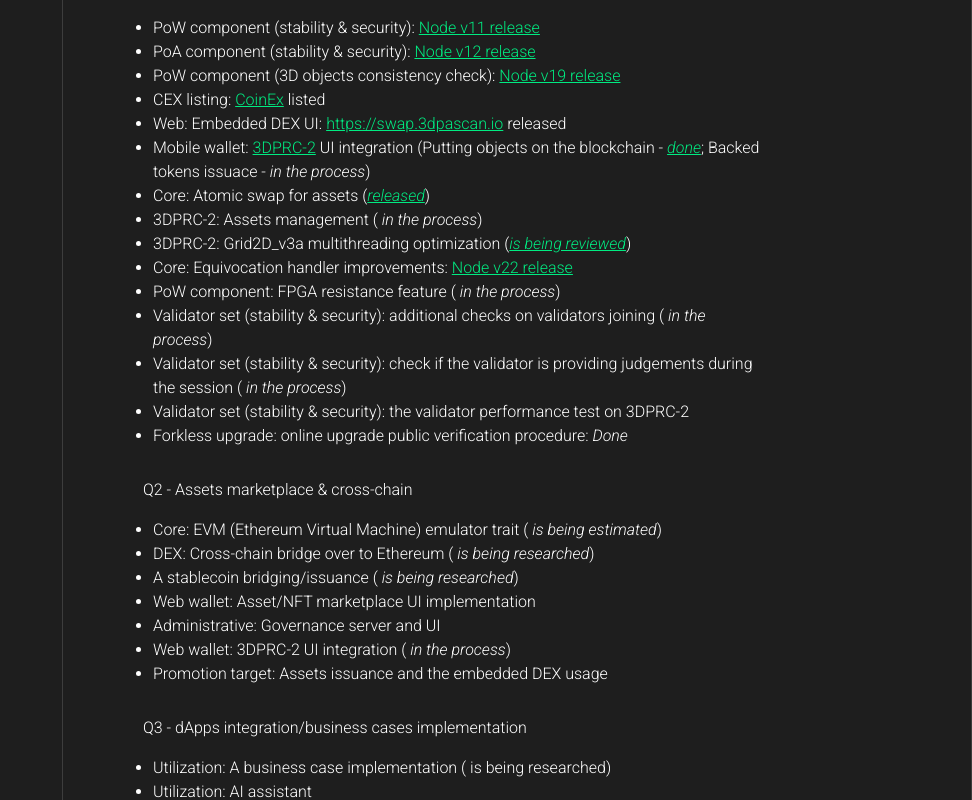
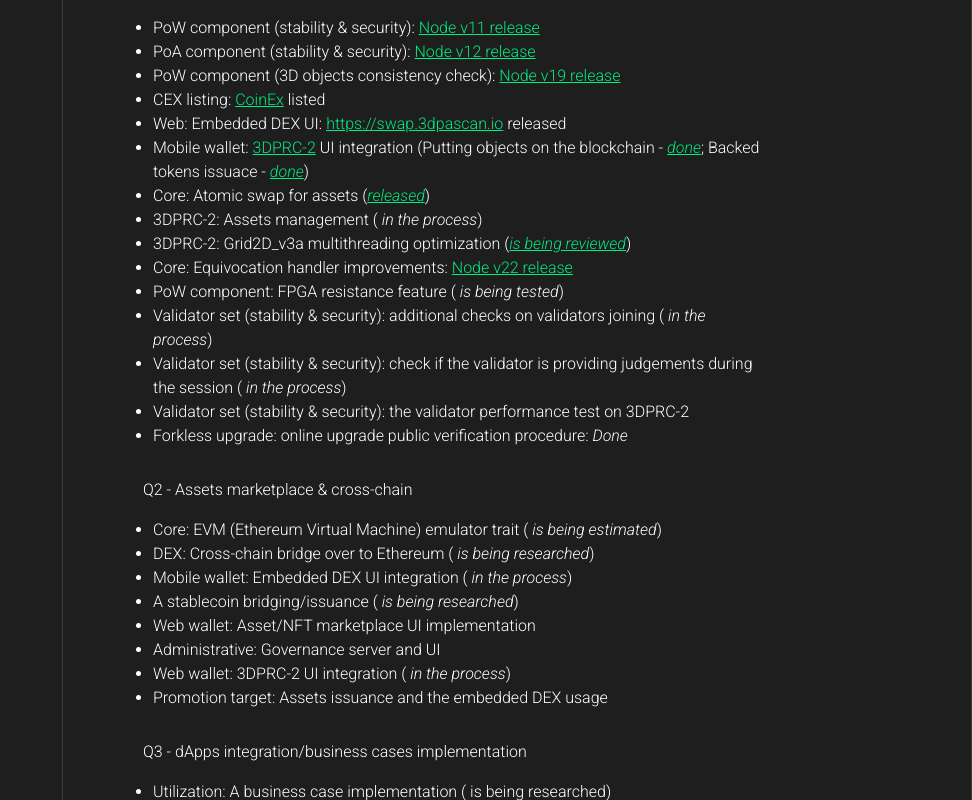
Before and after one commit to 3Dpass/website, a React (Create React App) app: page /coin in a window 1280 px wide. Shown: the part 3260-4060 px from the top of the page, without its empty margins (308-1280 px from the left). Built offline with nearby package versions, Linux system fonts and the light colour scheme; the HTML template or start-up script is replaced by a standard one.

Commit message:
latest_news

```diff
--- a/src/pages/Coin.jsx
+++ b/src/pages/Coin.jsx
@@ -344,12 +344,12 @@ ETH SIGNATURE
               <li>PoW component (3D objects consistency check): <Link to="https://github.com/3Dpass/3DP/releases/tag/v19"> Node v19 release</Link></li>
               <li>CEX listing: <Link to="https://www.coinex.com/en/exchange/p3d-usdt">CoinEx</Link> listed</li>
               <li>Web: Embedded DEX UI: <Link to="https://swap.3dpascan.io">https://swap.3dpascan.io</Link> released</li>
-              <li>Mobile wallet: <Link to="https://github.com/3Dpass/whitepaper/blob/main/3DPRC-2.md">3DPRC-2</Link> UI integration (Putting objects on the blockchain - <Link to="https://github.com/3Dpass/threedpass/releases/tag/v2.13.0"><i>done</i></Link>; Backed tokens issuace - <i> in the process</i>)</li>
+              <li>Mobile wallet: <Link to="https://github.com/3Dpass/whitepaper/blob/main/3DPRC-2.md">3DPRC-2</Link> UI integration (Putting objects on the blockchain - <Link to="https://github.com/3Dpass/threedpass/releases/tag/v2.13.0"><i>done</i></Link>; Backed tokens issuace - <Link to="https://github.com/3Dpass/threedpass/releases/tag/v2.15.0"><i>done</i></Link>)</li>
               <li>Core: Atomic swap for assets (<i><Link to="https://github.com/3Dpass/3DP/releases/tag/v11">released</Link></i>)</li>
               <li>3DPRC-2: Assets management (<i> in the process</i>)</li>
               <li>3DPRC-2: Grid2D_v3a multithreading optimization (<Link to="https://github.com/3Dpass/p3d/pull/4"><i>is being reviewed</i></Link>)</li>
               <li>Core: Equivocation handler improvements: <Link to="https://github.com/3Dpass/3DP/releases/tag/v22">Node v22 release</Link></li>
-              <li>PoW component: FPGA resistance feature (<i> in the process</i>)</li>
+              <li>PoW component: FPGA resistance feature (<i> is being tested</i>)</li>
               <li>Validator set (stability & security): additional checks on validators joining (<i> in the process</i>)</li>
               <li>Validator set (stability & security): check if the validator is providing judgements during the session (<i> in the process</i>)</li>
               <li>Validator set (stability & security): the validator performance test on 3DPRC-2</li>
@@ -361,6 +361,7 @@ ETH SIGNATURE
             <ul className="page-content-text">
               <li>Core: EVM (Ethereum Virtual Machine) emulator trait (<i> is being estimated</i>)</li>
               <li>DEX: Cross-chain bridge over to Ethereum (<i> is being researched</i>)</li>
+              <li>Mobile wallet: Embedded DEX UI integration (<i> in the process</i>)</li>
               <li>A stablecoin bridging/issuance (<i> is being researched</i>)</li>
               <li>Web wallet: Asset/NFT marketplace UI implementation</li>
               <li>Administrative: Governance server and UI</li>
--- a/src/pages/Home.jsx
+++ b/src/pages/Home.jsx
@@ -30,6 +30,13 @@ const Home = () => {
 
   const [news, setNews] = useState([
     {
+      title: "The mobile wallet v2.15.0 release!",
+      description:
+      "Now you can make mint and transfer of either 3DPRC-2 share tokens or regular fungible assets via the mobile wallet. The update is available on Github and Google Play.",
+      date: "May 26, 2024",
+      link: "https://github.com/3Dpass/threedpass/releases/tag/v.2.15.0"
+    },
+    {
       title: "The equivocation handler release v22!",
       description:
       "The equivocation handler security feature has been released on mainnet to ensure the network resilience against potential hard fork attempts in the future!",
@@ -42,13 +49,6 @@ const Home = () => {
       "The mobile wallet v2.13.0 allows for users to put new objects on chain, explore the objects uploaded and follow its 3DPRC-2 verification status.",
       date: "Mar 19, 2024",
       link: "https://github.com/3Dpass/threedpass/releases/tag/v2.13.0"
-    },
-    {
-      title: "The Node v11 has been released!",
-      description:
-      "The Node v11 release containing some important security fixes and the Atomic Swap for assets is available for mainnet.",
-      date: "Feb 09, 2024",
-      link: "https://github.com/3Dpass/3DP/releases/tag/v11"
     },
   ]);
 
```
